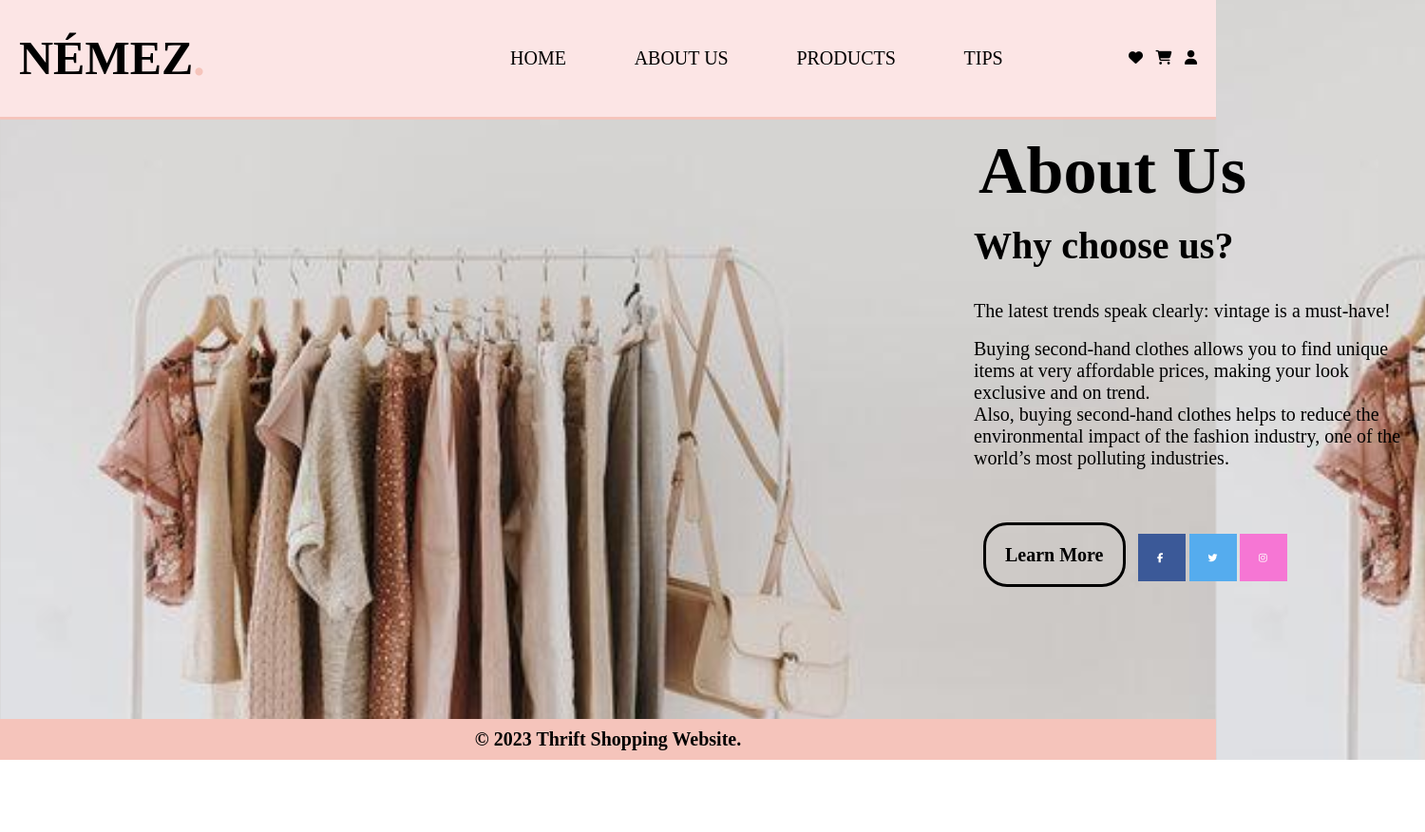
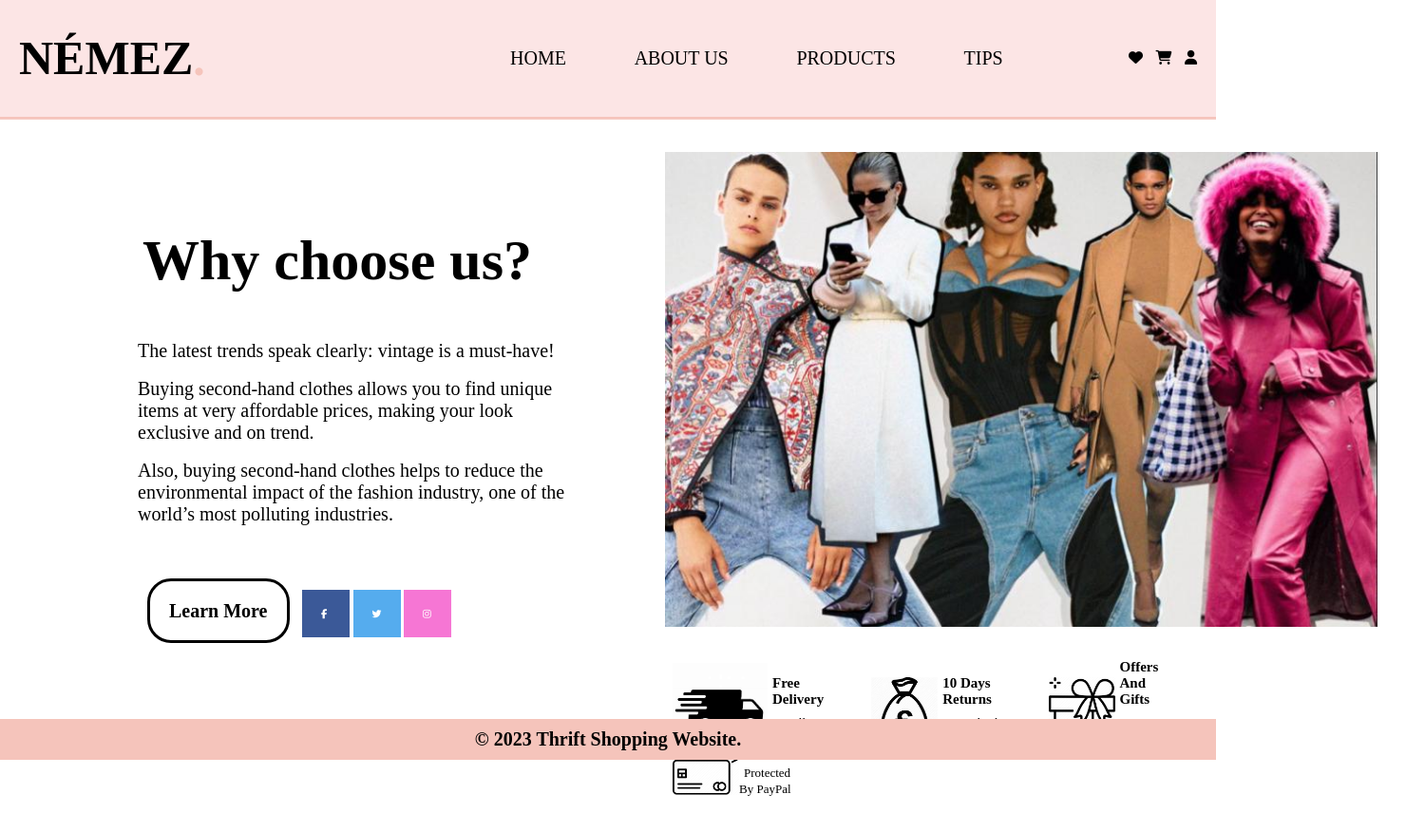
Before and after one commit to Elayne2/Hackathon, a plain HTML site: page about.html in a window 1280 px wide. Shown: the whole page at 95% size, 1500 px wide, since content can reach past the window. Before the commit the page ends 800 px from the top, so only its background shows below. Drawn offline with Linux system fonts and the light colour scheme.

Commit message:
first commit

```diff
--- a/about.html
+++ b/about.html
@@ -31,18 +31,52 @@
     </header>
     <section>
             <div class="content">
-                <h2 class="heading">About Us</h2><br>
+
                 <h4>Why choose us?</h4><br><br><br>
 
                 <p>The latest trends speak clearly: vintage is a must-have!</p><br>
-                <p>Buying second-hand clothes allows you to find unique items at very affordable prices, making your look exclusive and on trend.</p>
+                <p>Buying second-hand clothes allows you to find unique items at very affordable prices, making your look exclusive and on trend.</p><br>
                 <p> Also, buying second-hand clothes helps to reduce the environmental impact of the fashion industry, one of the world’s most polluting industries.</p><br><br><br><br>
                 <a href="products.html" class="btn"><span1></span1><b>Learn More</b></a>
                 <a href="#" class="fa fa-facebook"></a>
                 <a href="#" class="fa fa-twitter"></a>
                 <a href="#" class="fa fa-instagram"></a>
             </div>
-        </div>
+            <div class="img"><img src="images/simage1.jpg.jpeg" alt="Not Found" height="500px" width="750px"><br><br>
+
+                <div class="icons-cont">
+
+                    <div class="icns">
+                        <img src="images/iconel.jpg" alt="Not Found" height="100px" width="100px">
+                        <div class="info">
+                            <h3>Free Delivery</h3>
+                            <p2>On All Orders</p2>
+                        </div>
+                    </div>
+                    <div class="icns">
+                        <img src="images/iconem.jpg" alt="Not Found" height="70px" width="70px">
+                        <div class="info">
+                            <h3>10 Days Returns</h3>
+                            <p2>Moneyback Guarantee</p2>
+                        </div>
+                    </div>
+                    <div class="icns">
+                        <img src="images/iconeg.png" alt="Not Found" height="70px" width="70px">
+                        <div class="info">
+                            <h3>Offers And Gifts</h3>
+                            <p2>In Special Occasions</p2>
+                        </div>
+                    </div>
+                    <div class="icns">
+                        <img src="images/iconec.png" alt="Not Found" height="70px" width="70px">
+                        <div class="info">
+                            <h3>Secure Payments</h3>
+                            <p2>Protected By PayPal</p2>
+                        </div>
+                    </div>
+                </div>
+            </div>
+
 
 
 
--- a/css/about.css
+++ b/css/about.css
@@ -34,7 +34,7 @@ footer{
 body{
     width: 100%;
     height: 100vh;
-    background-image:url(backgroundd.jpg.jpeg);
+
     background-size: cover;
     background-position: center;
 }
@@ -108,8 +108,8 @@ span{
     width: 500px;
     height: 400px;
     position: relative;
-    left: 1000px;
-    top: 100px;
+    right: -120px;
+    top: 200px;
     border-radius: 20px;
     background-color:transparent;
     padding: 25px;
@@ -118,30 +118,20 @@ a{
     font-family: initial;
     font-size: 20px;
 }
-h2{
-    font-style: initial;
-    font-size: 80px;
-    color: black;
+
+h4{
     text-align: center;
-}
-h4{
-    font-style: initial;
-    font-size: 40px;
-    color: black;
+    font-size: 60px;
+    color:black;
+    padding: 5px;
+    margin: 10px 0;
     display: inline-flex;
 }
 p{
     font-size: 20px;
     color: black;
 }
-.heading{
-    text-align: center;
-    font-size: 70px;
-    color:black;
-    padding: 5px;
-    margin: 10px 0;
-    display: inline-flex;
-}
+
 .btn{
     width: 200px;
     padding: 20px 20px;
@@ -194,3 +184,43 @@ span1{
     background: #f676d4;
     color: white;
   }
+  .img{
+    transform: translateY(-250px);
+    margin-left:700px;
+    margin-top: 10px;
+    position: relative;
+  }
+  .icons-cont{
+    display: flex;
+    flex-wrap:wrap ;
+    gap: 40px;
+    padding-top: 100px;
+    padding-bottom: 20px;
+    margin-left: 3px;
+    align-items: center;
+  }
+  .icns{
+    border: 2px ;
+    padding: 5px;
+    display: flex;
+    justify-content: space-around;
+    align-items: center;
+    flex: 0;
+    margin-top: -16%;
+  }
+  .icns .img{
+    height: 5rem;
+    margin-right: 2rem ;
+  }
+  h3{
+    font-family: initial;
+    color: black;
+    padding-bottom: .5rem;
+    font-size: 15px;
+    margin-left: 5px;
+  }
+  p2{
+    font-family: initial;
+    font-size: 13px;
+    margin-left: 5px;
+  }
--- a/css/prd.css
+++ b/css/prd.css
@@ -112,6 +112,7 @@ span{
  grid-gap: 100px;
  grid-template-columns: repeat(autofill);
  display: inline-flex;
+ margin-bottom: 15%;
 }
 .item{
  height: 350px;
```
Also changed, not shown: css/tips.css (+19 -3 lines), home.html (+1 -0 lines), kid.html (+1 -0 lines), men.html (+1 -0 lines), products.html (+1 -0 lines), signup.html (+3 -1 lines), tips.html (+1 -0 lines), women.html (+1 -0 lines), images/iconec.png (added), images/iconeg.png (added), images/iconel.jpg (renamed from iconel.jpg), images/iconem.jpg (added).
